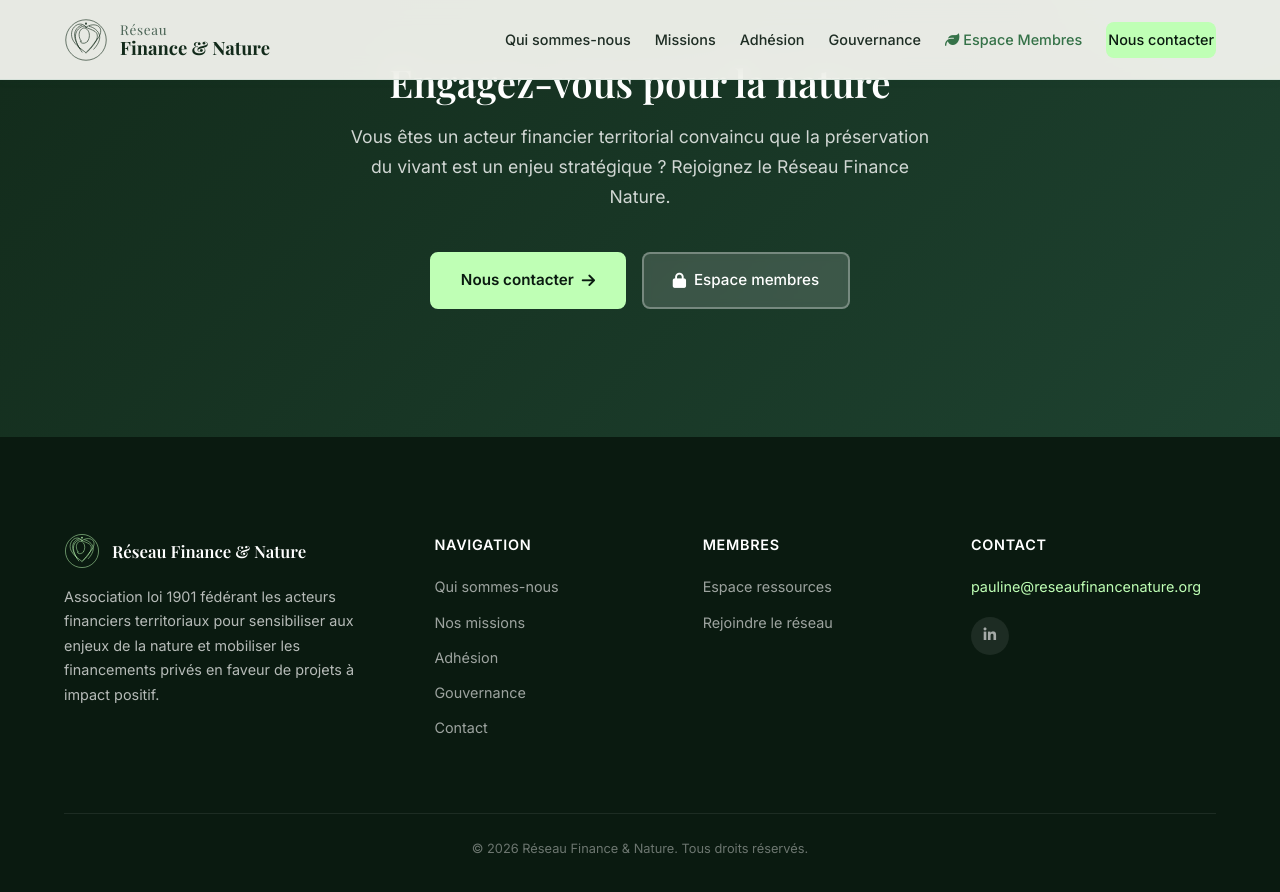
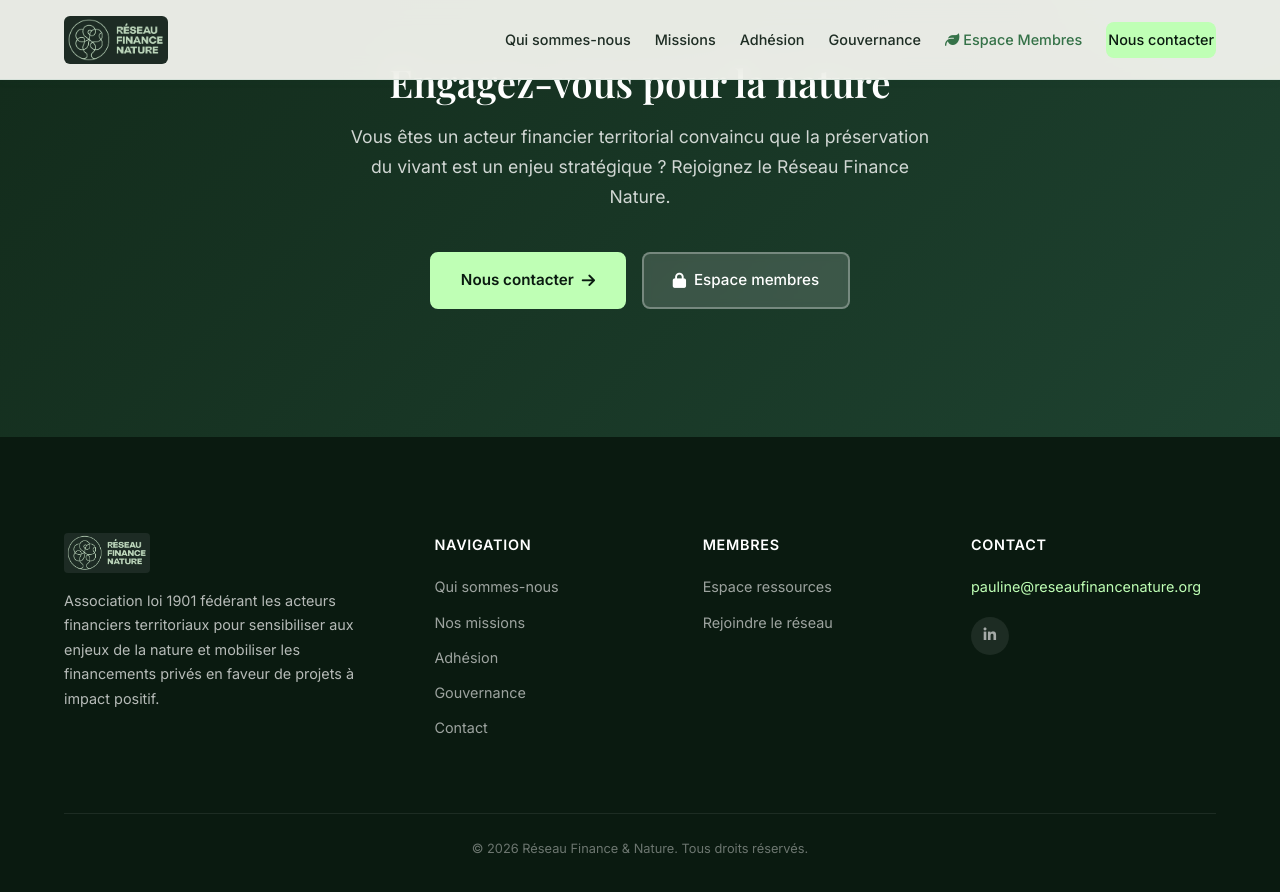
Before and after one commit to fabriceliut/reseau-finance-nature, a Jekyll site: the page built from index.html, in a window 1280 px wide and 900 px high, scrolled down 8435 px. Shown: the top 892 px of the window. Built offline with Jekyll 4.4.1, drawn with Linux system fonts in a browser that asks for light colours.

Commit message:
feat: utiliser le logo PNG officiel au lieu du SVG

```diff
--- a/_includes/footer.html
+++ b/_includes/footer.html
@@ -3,8 +3,7 @@
     <div class="footer-grid">
       <div class="footer-brand">
         <div class="footer-logo">
-          <img src="{{ '/assets/images/logo-light.svg' | relative_url }}" alt="Réseau Finance Nature" class="footer-logo-img" width="36" height="36">
-          <span>Réseau Finance & Nature</span>
+          <img src="{{ '/assets/images/logo.png' | relative_url }}" alt="Réseau Finance Nature" class="footer-logo-img" height="40">
         </div>
         <p>Association loi 1901 fédérant les acteurs financiers territoriaux pour sensibiliser aux enjeux de la nature et mobiliser les financements privés en faveur de projets à impact positif.</p>
       </div>
--- a/_includes/header.html
+++ b/_includes/header.html
@@ -1,11 +1,7 @@
 <header class="site-header" id="siteHeader">
   <div class="container header-inner">
     <a href="{{ '/' | relative_url }}" class="logo" aria-label="Accueil Réseau Finance & Nature">
-      <img src="{{ '/assets/images/logo.svg' | relative_url }}" alt="Réseau Finance Nature" class="logo-img" width="44" height="44">
-      <div class="logo-text">
-        <span class="logo-name">Réseau</span>
-        <span class="logo-name-bold">Finance & Nature</span>
-      </div>
+      <img src="{{ '/assets/images/logo.png' | relative_url }}" alt="Réseau Finance Nature" class="logo-img" height="48">
     </a>
 
     <nav class="main-nav" id="mainNav" aria-label="Navigation principale">
--- a/assets/css/style.css
+++ b/assets/css/style.css
@@ -293,29 +293,10 @@ h4 { font-size: 1.1rem; }
 .logo:hover { color: var(--color-primary); }
 
 .logo-img {
-  width: 44px;
-  height: 44px;
+  height: 48px;
+  width: auto;
   flex-shrink: 0;
-}
-
-.logo-text {
-  display: flex;
-  flex-direction: column;
-  line-height: 1.15;
-}
-
-.logo-name {
-  font-family: var(--font-heading);
-  font-size: 0.85rem;
-  color: var(--color-text-light);
-  letter-spacing: 0.05em;
-}
-
-.logo-name-bold {
-  font-family: var(--font-heading);
-  font-size: 1.15rem;
-  font-weight: 700;
-  color: var(--color-primary);
+  border-radius: 6px;
 }
 
 .main-nav ul {
@@ -1195,15 +1176,10 @@ h4 { font-size: 1.1rem; }
 }
 
 .footer-logo-img {
-  width: 36px;
-  height: 36px;
+  height: 40px;
+  width: auto;
   flex-shrink: 0;
-}
-
-.footer-logo span {
-  font-family: var(--font-heading);
-  font-weight: 600;
-  font-size: 1.05rem;
+  border-radius: 4px;
 }
 
 .footer-brand p {
```
Also changed, not shown: assets/images/logo-light.svg (deleted), assets/images/logo.png (added), assets/images/logo.svg (deleted).
